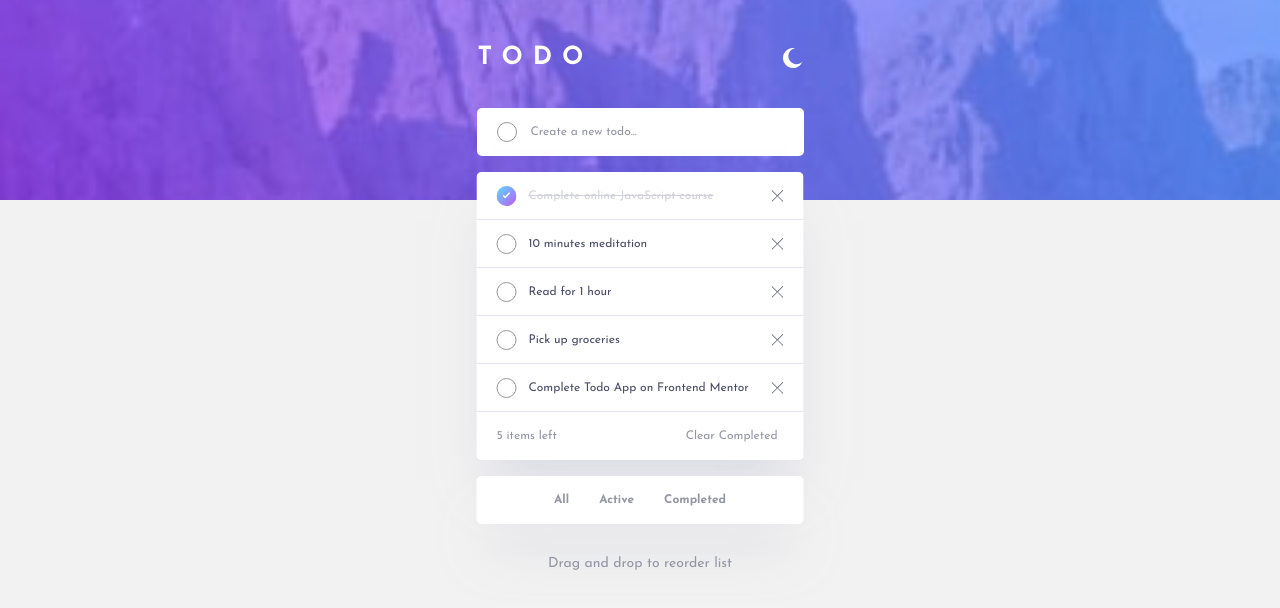
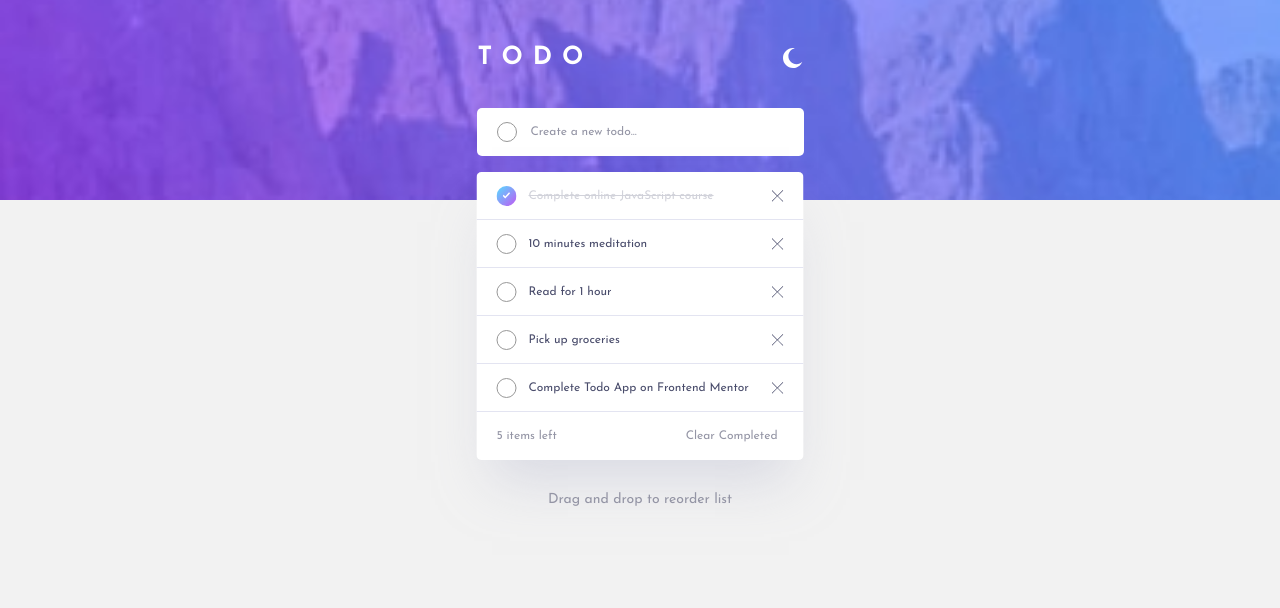
Before and after one commit to danielopq/todo-react, a React (Vite) app: page / in a window 1280 px wide. Shown: the top 608 px of the page. Built offline with nearby package versions, Linux system fonts and the light colour scheme.

Commit message:
component Filter.jsx created and added

```diff
--- a/src/App.jsx
+++ b/src/App.jsx
@@ -15,11 +15,6 @@ function App() {
       <main>
         <div id="main-container">
           <TodoList/>
-          <menu className='whiteContainer single-cont'>
-            <button className='bt-select'>All</button>
-            <button className='bt-select'>Active</button>
-            <button className='bt-select'>Completed</button>
-          </menu>
           <p className='bottom-text'>Drag and drop to reorder list</p>
         </div>
       </main>
```
Also changed, not shown: src/assets/components/Filter.jsx (added, +10 -0 lines).
